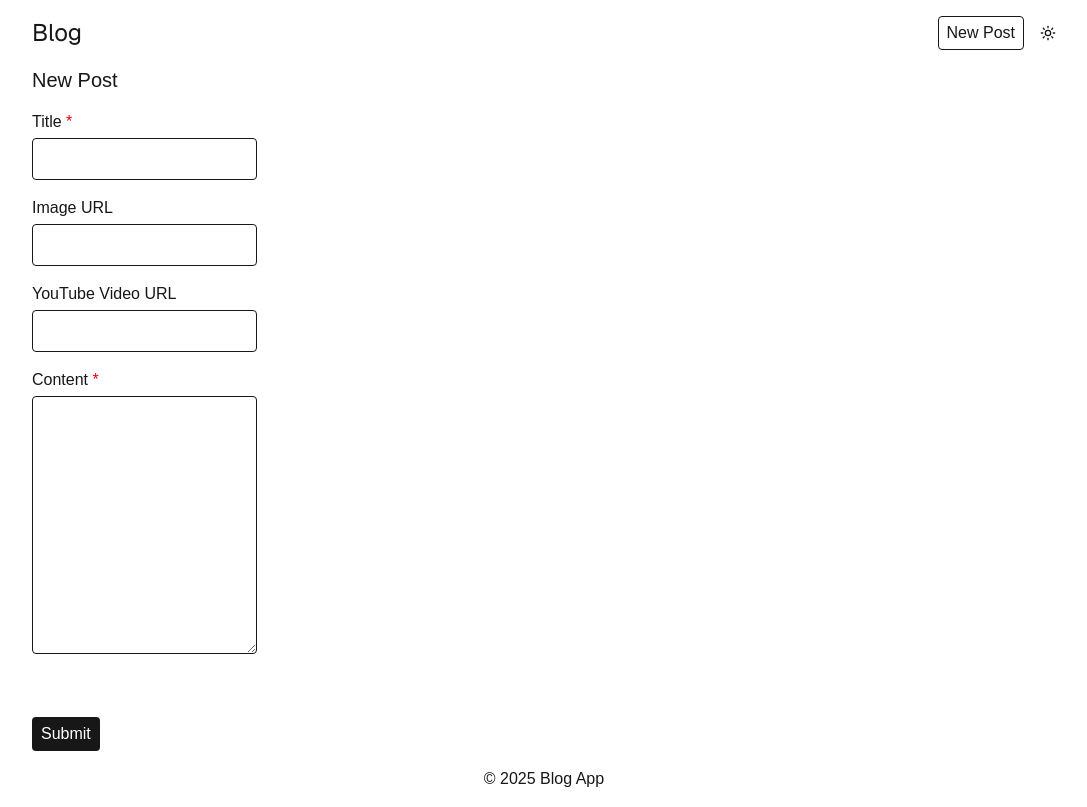
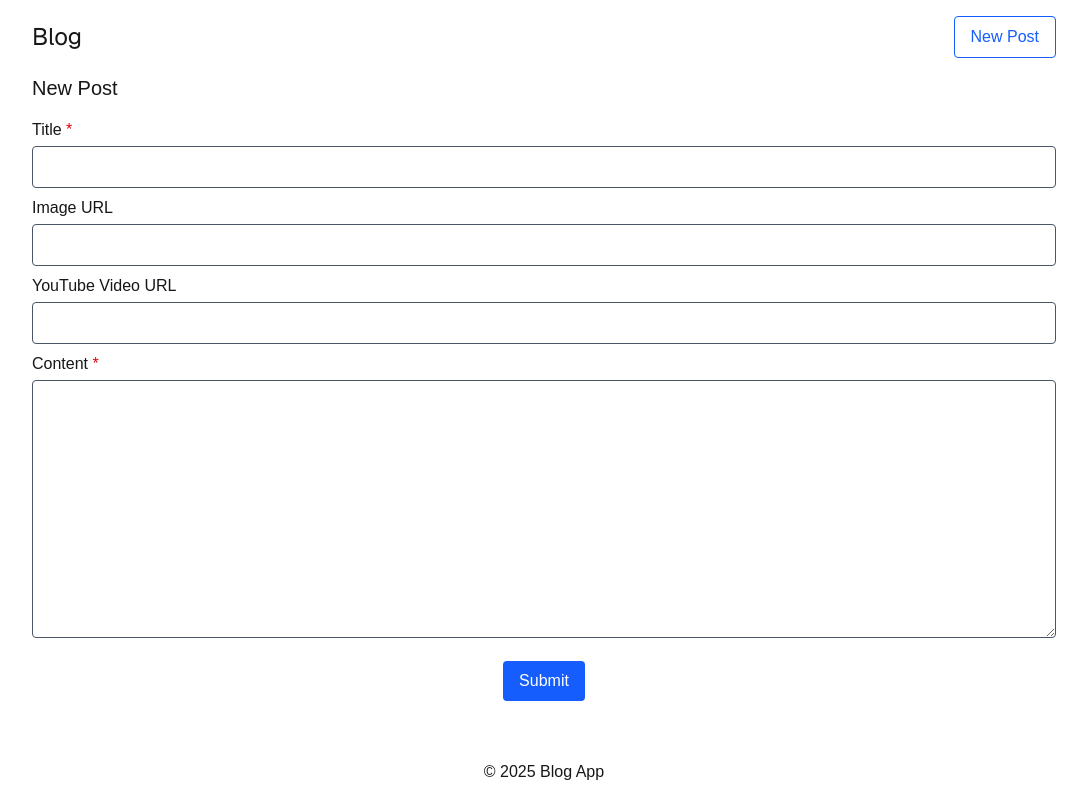
Before and after one commit to abdelrahmanhsalama/next-blog-app, a Next.js app: page /new-post in a window 1280 px wide. Shown: the whole page, without its empty margins (96-1183 px from the left). Built offline with nearby package versions, Linux system fonts and the light colour scheme.

Commit message:
Styling Changes
- Removed dark theme.

- New error pages.

- Colors changes.

```diff
--- a/app/globals.css
+++ b/app/globals.css
@@ -12,13 +12,6 @@
   --font-mono: var(--font-geist-mono);
 }
 
-@custom-variant dark (&:where(.dark, .dark *));
-
-.dark {
-  --background: #0a0a0a;
-  --foreground: #ededed;
-}
-
 body {
   background: var(--background);
   color: var(--foreground);
--- a/app/layout.tsx
+++ b/app/layout.tsx
@@ -1,7 +1,6 @@
 import type { Metadata } from "next";
 import { Geist } from "next/font/google";
 import "./globals.css";
-import { ThemeProvider } from "next-themes";
 import NavBar from "@/components/NavBar";
 import Footer from "@/components/Footer";
 
@@ -27,13 +26,11 @@ export default function RootLayout({
       <body
         className={`${geistSans.variable} antialiased px-8 xl:px-0 lg:w-5xl mx-auto`}
       >
-        <ThemeProvider attribute="class">
-          <div className="min-h-screen flex flex-col">
-            <NavBar />
-            <div className="flex-1 flex">{children}</div>
-            <Footer />
-          </div>
-        </ThemeProvider>
+        <div className="min-h-screen flex flex-col">
+          <NavBar />
+          <div className="flex-1 flex">{children}</div>
+          <Footer />
+        </div>
       </body>
     </html>
   );
--- a/app/new-post/page.tsx
+++ b/app/new-post/page.tsx
@@ -19,10 +19,10 @@ export default function NewPost() {
   ];
 
   return (
-    <main className="space-y-4">
+    <main className="space-y-4 w-full">
       <h2 className="text-xl">New Post</h2>
       <form
-        className="space-y-4 *:block"
+        className="space-y-2 *:block"
         action="http://localhost:8000/api/posts"
         method="POST"
         onSubmit={async (e) => {
@@ -30,7 +30,7 @@ export default function NewPost() {
           const formData = new FormData(e.currentTarget);
           const formDataObj = Object.fromEntries(formData.entries());
           if (!formDataObj.title || !formDataObj.content) {
-            setError(":( Missing title or content");
+            setError("😕 Missing title or content");
             setSuccess("");
             return;
           }
@@ -49,8 +49,8 @@ export default function NewPost() {
           } catch (error: unknown) {
             const errorMessage =
               error instanceof Error && error.message == "Failed to fetch"
-                ? ":( Server didn't respond, try again later"
-                : `:( Something went wrong - ${
+                ? "😕 Server didn't respond, try again later"
+                : `😕 Something went wrong - ${
                     error instanceof Error ? error.message : "Unknown error"
                   }`;
             setError(errorMessage);
@@ -66,37 +66,31 @@ export default function NewPost() {
             </div>
             {formField.type === "input" ? (
               <input
-                className="border border-foreground rounded w-full p-2"
+                className="border border-gray-600 outline-0 rounded w-full p-2"
                 name={formField.name}
               ></input>
             ) : (
               <textarea
-                className="border border-foreground rounded w-full p-2"
+                className="border border-gray-600 outline-0 rounded w-full p-2"
                 rows={10}
                 name={formField.name}
               ></textarea>
             )}
           </label>
         ))}
-        <p className="h-6">
-          <span
-            className={`text-red-500 ${
-              error ? "opacity-100" : "opacity-0"
-            } duration-100`}
-          >
-            {error}
-          </span>
-          <span
-            className={`text-green-500 ${
-              success ? "opacity-100" : "opacity-0"
-            } duration-100`}
-          >
-            {success}
-          </span>
-        </p>
+        <div
+          className={`overflow-hidden transition-all duration-300 ease-in-out ${
+            error || success ? "h-8" : "h-0"
+          }`}
+        >
+          <div className="pb-1">
+            {error && <p className="text-red-500">{error}</p>}
+            {success && <p className="text-green-500">{success}</p>}
+          </div>
+        </div>
         <button
           type="submit"
-          className="bg-foreground text-background px-2 py-1 rounded hover:bg-background hover:text-foreground duration-200 border border-transparent hover:border-foreground cursor-pointer"
+          className="px-4 py-2 mx-auto bg-blue-600 text-white rounded hover:bg-blue-600/90 cursor-pointer duration-200"
         >
           Submit
         </button>
--- a/app/post/[id]/page.tsx
+++ b/app/post/[id]/page.tsx
@@ -83,13 +83,13 @@ export default async function Post({
         <p className="text-[2rem]">😕</p>
         <div className="space-y-2">
           <h2 className="text-2xl font-semibold">Post Not Found</h2>
-          <p className="text-gray-500 dark:text-white">
+          <p className="text-gray-500">
             The post you're looking for doesn't exist or has been removed.
           </p>
         </div>
         <Link
           href="/"
-          className="px-4 py-2 bg-blue-600 text-white rounded hover:bg-blue-600/95 transition-colors"
+          className="px-4 py-2 bg-blue-600 text-white rounded hover:bg-blue-600/90 transition-colors cursor-pointer duration-200"
         >
           Back to Home
         </Link>
--- a/components/BlogPosts.tsx
+++ b/components/BlogPosts.tsx
@@ -15,7 +15,15 @@ const BlogPosts = async () => {
       </main>
     );
   } catch (error) {
-    return <p>:( Couldn't load posts, please try again later</p>;
+    return (
+      <div className="flex flex-col items-center justify-center text-center flex-1 space-y-4">
+        <p className="text-[2rem]">😕</p>
+        <div className="space-y-2">
+          <h2 className="text-2xl font-semibold">Couldn't Load Posts</h2>
+          <p className="text-gray-500">Please try visiting us again later.</p>
+        </div>
+      </div>
+    );
   }
 };
 
--- a/components/NavBar.tsx
+++ b/components/NavBar.tsx
@@ -1,5 +1,4 @@
 import Link from "next/link";
-import { ThemeToggle } from "./ThemeToggle";
 
 const NavBar = () => {
   return (
@@ -19,12 +18,11 @@ const NavBar = () => {
         <Link href="/new-post">
           <button
             type="button"
-            className="text-foreground bg-background border border-foreground px-2 py-1 rounded hover:text-background hover:bg-foreground duration-200 cursor-pointer"
+            className="px-4 py-2 border border-blue-600 text-blue-600 rounded hover:bg-blue-600 hover:text-white cursor-pointer duration-200"
           >
             New Post
           </button>
         </Link>
-        <ThemeToggle />
       </div>
     </nav>
   );
--- a/components/ThemeToggle.tsx
+++ /dev/null
@@ -1,27 +0,0 @@
-"use client";
-
-import { Moon, Sun } from "lucide-react";
-import { useTheme } from "next-themes";
-import { useEffect, useState } from "react";
-
-export const ThemeToggle = () => {
-  const [mounted, setMounted] = useState(false);
-  const { theme, setTheme } = useTheme();
-
-  useEffect(() => {
-    setMounted(true);
-  }, []);
-
-  if (!mounted) {
-    return <div className="w-4 h-4" />;
-  }
-
-  return (
-    <button
-      onClick={() => setTheme(theme === "light" ? "dark" : "light")}
-      className="border-b border-b-transparent hover:border-b-foreground duration-100 cursor-pointer"
-    >
-      {theme === "light" ? <Moon size={16} /> : <Sun size={16} />}
-    </button>
-  );
-};
--- a/package.json
+++ b/package.json
@@ -11,7 +11,6 @@
   "dependencies": {
     "lucide-react": "^0.555.0",
     "next": "16.0.5",
-    "next-themes": "^0.4.6",
     "react": "19.2.0",
     "react-dom": "19.2.0"
   },
@@ -20,7 +19,7 @@
     "@types/node": "^20",
     "@types/react": "^19",
     "@types/react-dom": "^19",
-    "baseline-browser-mapping": "^2.8.32",
+    "baseline-browser-mapping": "^2.9.8",
     "eslint": "^9",
     "eslint-config-next": "16.0.5",
     "tailwindcss": "^4",
```
Also changed, not shown: 1 other file (tests, documents, lock files or other folders).
